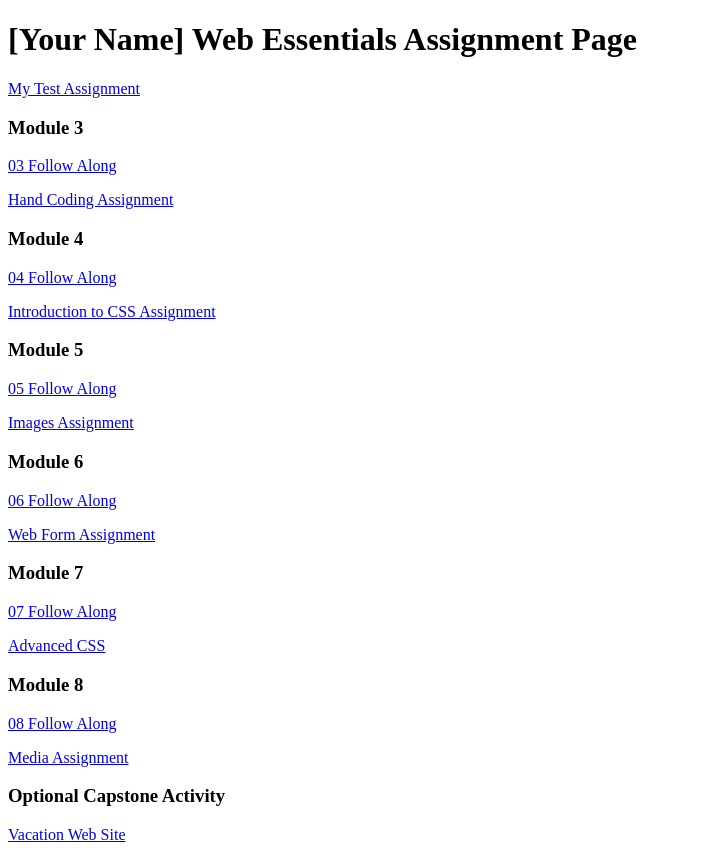
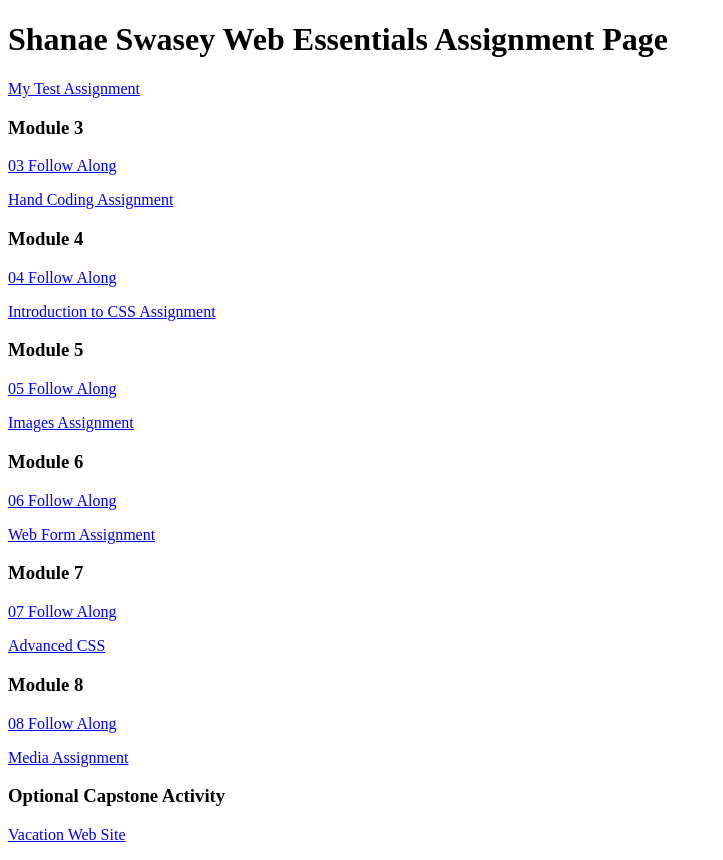
Before and after one commit to shanaeswasey/dwdd1600, a plain HTML site: page index.html in a window 1280 px wide. Shown: the whole page, without its empty margins (0-723 px from the left). Drawn offline with Linux system fonts and the light colour scheme.

Commit message:
Added My Name

```diff
--- a/index.html
+++ b/index.html
@@ -6,7 +6,7 @@
 		<title>dwdd 1600 assignment list page</title>
 	</head>
 	<body>
-		<h1>[Your Name] Web Essentials Assignment Page</h1>
+		<h1>Shanae Swasey Web Essentials Assignment Page</h1>
 		<p><a href="01test">My Test Assignment</a></p>
 
 		<h3>Module 3</h3>
```
